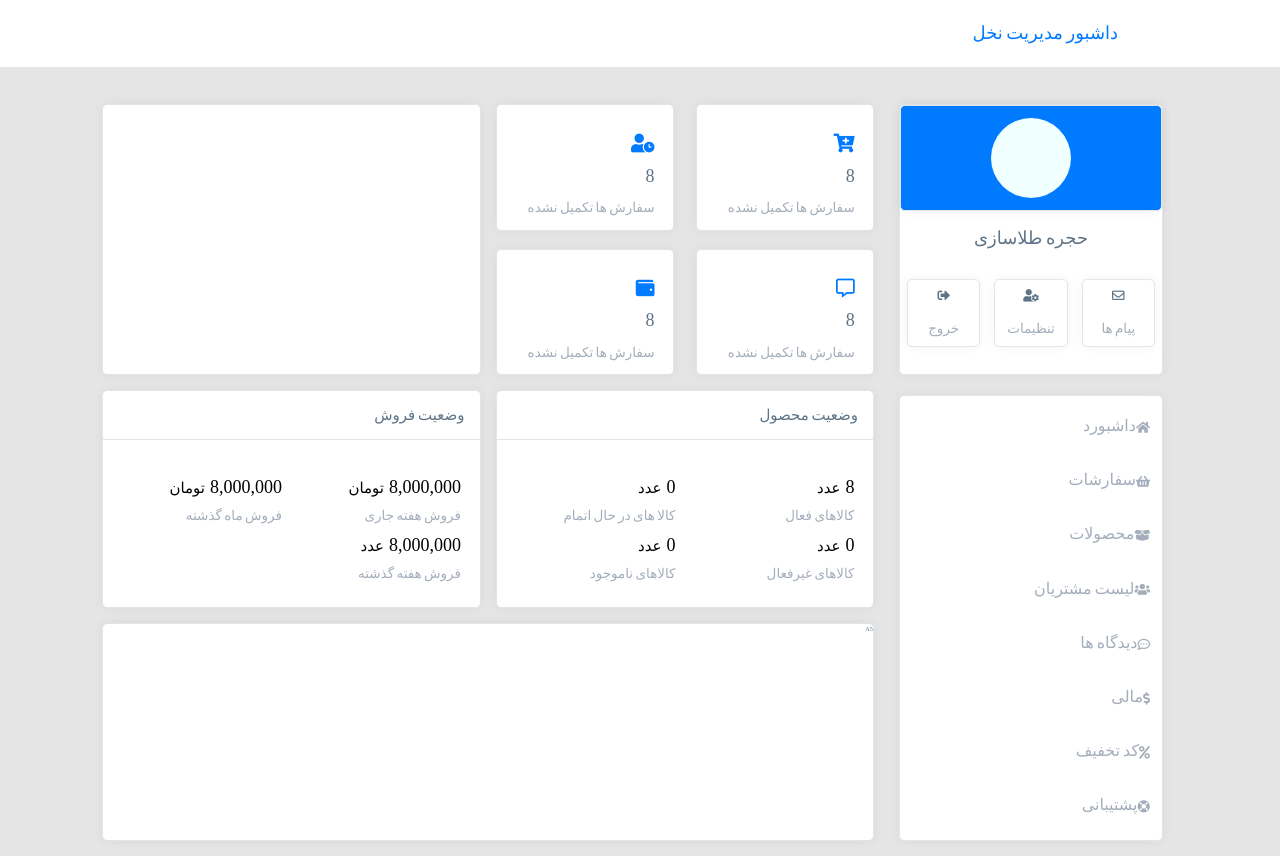
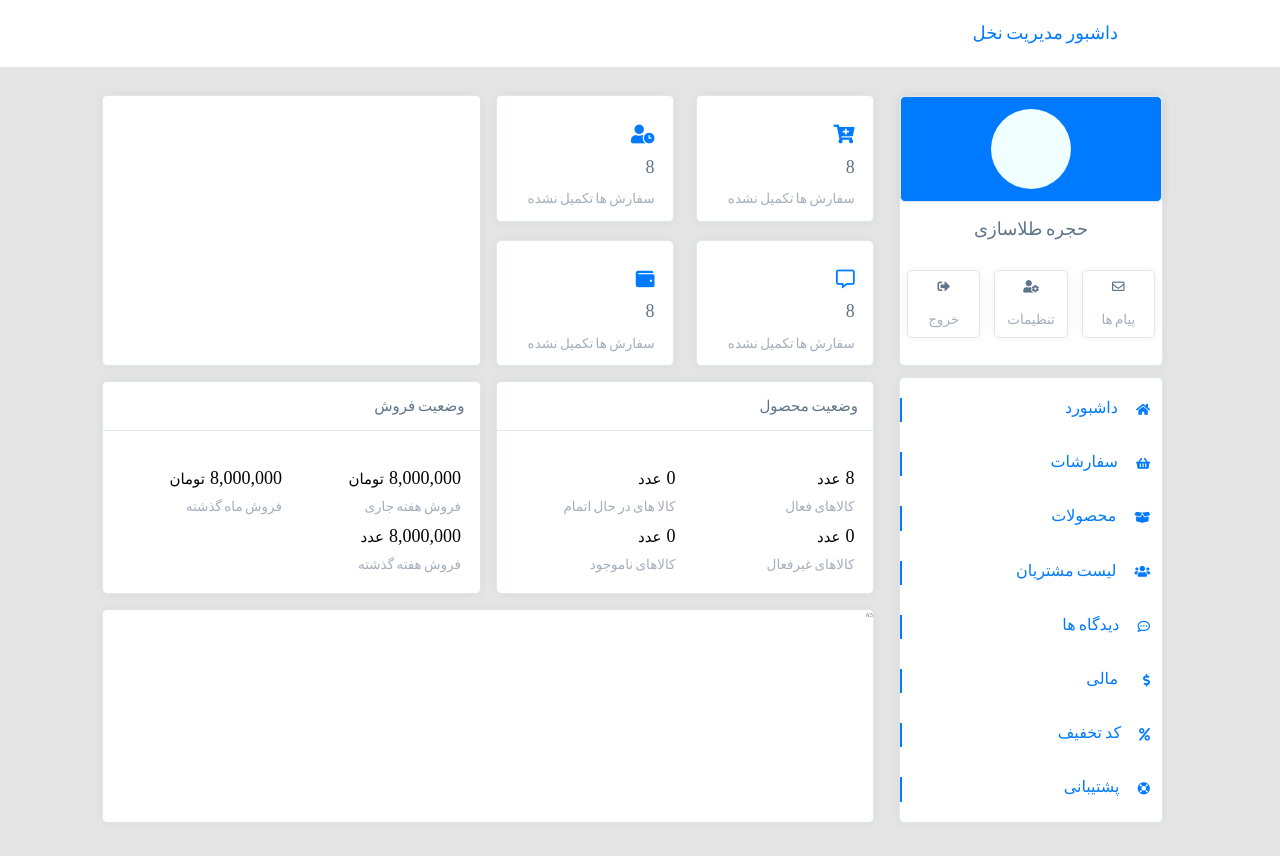
Before and after one commit to SeyedHassan-mahdavi/nakhll_client, a Next.js app: page / in a window 1280 px wide. Built offline with nearby package versions, Linux system fonts and the light colour scheme.

Commit message:
productpage--->del margin fix active class

```diff
--- a/component/layout/Layout.jsx
+++ b/component/layout/Layout.jsx
@@ -3,7 +3,7 @@ import Head from "next/head";
 
 import Image from "next/image";
 import Link from "next/link";
-
+import { useRouter } from "next/router";
 import styles from "../../styles/Layout.module.css";
 import MenuMobile from "../MenuMobile/MenuMobile";
 // import person from '../../public/assets/image/person.png'
@@ -16,7 +16,7 @@ import MenuMobile from "../MenuMobile/MenuMobile";
 export default function MyLayout({ children }) {
   const [counter, setCounter] = useState(0);
 
-
+  const router = useRouter();
 
   return (
     <>
@@ -34,6 +34,7 @@ export default function MyLayout({ children }) {
         </Head>
       </div>
 
+      {router.pathname == "/" && (
         <header>
           <div className={styles.hedtop}>
             <span>
@@ -43,7 +44,7 @@ export default function MyLayout({ children }) {
             /> */}
             </span>
 
-          <h1>داشبور مدیریت نخل</h1>
+            <h1> داشبور مدیریت نخل</h1>
           </div>
 
           <div className={styles.hedtop_mobile}>
@@ -56,8 +57,14 @@ export default function MyLayout({ children }) {
             </span>
           </div>
         </header>
-      <div className={styles.wrapper}>
+      )}
+      <div
+        className={`${
+          router.pathname == "/" ? styles.wrapper : styles.wrapperProduct
+        }`}
+      >
         {/* <!-- Right  SideBar--> */}
+        {router.pathname == "/" && (
           <div className={styles.Right}>
             <section className={styles.info_card}>
               <div className={styles.info_card_pic}>
@@ -91,85 +98,83 @@ export default function MyLayout({ children }) {
             </section>
             <section className={styles.menu_card}>
               <Link href="/">
-              <span className={styles.menu_card_item}>
-                <span className="fas fa-home fa-2x "></span>
+                <span className={`${styles.menu_card_item}   ${
+                    router.pathname == "/" ? styles.selectNav : ""
+                  }`}>
+                  <span style={{ marginLeft:"18px"}}  className="fas fa-home fa-2x "></span>
                   <h2>داشبورد</h2>
                 </span>
               </Link>
               <Link
-
                 // activeClassName="selectNav"
-              href="/TakhfifComponent"
+                href="/"
               >
-              <span className={styles.menu_card_item}>
-                <span className={`fas fa-shopping-basket fa-2x`}></span>
+                <span
+                  className={`${styles.menu_card_item}   ${
+                    router.pathname == "/" ? styles.selectNav : ""
+                  }`}
+                >
+                  <span style={{ marginLeft:"18px"}}  className={`fas fa-shopping-basket fa-2x`}></span>
                   <h2>سفارشات</h2>
                 </span>
               </Link>
-            <Link
-
-              activeClassName="selectNav"
-              href="/product"
-            >
-              <span className={styles.menu_card_item}>
-                <span className={`fas fa-box-open fa-2x `}></span>
+              <Link activeClassName="selectNav" href="/fp/product/list">
+                <span className={`${styles.menu_card_item}   ${
+                    router.pathname == "/" ? styles.selectNav : ""
+                  }`}>
+                  <span style={{ marginLeft:"18px"}} className={`fas fa-box-open fa-2x `}></span>
                   <h2>محصولات</h2>
                 </span>
               </Link>
-            <Link
-
-              activeClassName="selectNav"
-              href="/customer"
-            >
-              <span className={styles.menu_card_item}>
-                <span className="fas fa-users fa-2x"></span>
+              <Link activeClassName="selectNav" href="/">
+                <span className={`${styles.menu_card_item}   ${
+                    router.pathname == "/" ? styles.selectNav : ""
+                  }`}>
+                  <span style={{ marginLeft:"18px"}} className="fas fa-users fa-2x"></span>
                   <h2>لیست مشتریان</h2>
                 </span>
               </Link>
-            <Link
-
-              activeClassName="selectNav"
-              href="/Comments"
-            >
-              <span className={styles.menu_card_item}>
-                <span className="far fa-comment-dots fa-2x"></span>
+              <Link activeClassName="selectNav" href="/">
+                <span className={`${styles.menu_card_item}   ${
+                    router.pathname == "/" ? styles.selectNav : ""
+                  }`}>
+                  <span style={{ marginLeft:"18px"}}  className="far fa-comment-dots fa-2x"></span>
                   <h2>دیدگاه ها</h2>
                 </span>
               </Link>
-            <Link
-
-              activeClassName="selectNav"
-              href="/financial"
-            >
-              <span className={styles.menu_card_item}>
-                <span className="fas fa-dollar-sign fa-2x"></span>
+              <Link activeClassName="selectNav" href="/">
+                <span className={`${styles.menu_card_item}   ${
+                    router.pathname == "/" ? styles.selectNav : ""
+                  }`}>
+                  <span style={{ marginLeft:"25px"}}  className="fas fa-dollar-sign fa-2x"></span>
                   <h2>مالی</h2>
                 </span>
               </Link>
-            <Link
-
-              activeClassName="selectNav"
-              href="/off"
-            >
-              <span  className={styles.menu_card_item}>
-                <span className="fas fa-percent fa-2x"></span>
+              <Link activeClassName="selectNav" href="/">
+                <span className={`${styles.menu_card_item}   ${
+                    router.pathname == "/" ? styles.selectNav : ""
+                  }`}>
+                  <span style={{ marginLeft:"18px"}}  className="fas fa-percent fa-2x"></span>
                   <h2>کد تخفیف</h2>
                 </span>
               </Link>
-            <Link
-
-              activeClassName="selectNav"
-              href="/support"
-            >
-              <span className={styles.menu_card_item}>
-                <span className="fas fa-life-ring fa-2x"></span>
+              <Link activeClassName="selectNav" href="/">
+                <span className={`${styles.menu_card_item}   ${
+                    router.pathname == "/" ? styles.selectNav : ""
+                  }`}>
+                  <span style={{ marginLeft:"18px"}}  className="fas fa-life-ring fa-2x"></span>
                   <h2>پشتیبانی</h2>
                 </span>
               </Link>
             </section>
           </div>
+        )}
         {/* <!-- Left --> */}
-        <div className={styles.left}>
+        <div
+          className={`${
+            router.pathname == "/" ? styles.left : styles.leftProduct
+          }`}
+        >
           {children}
 
           {/* <Switch>
@@ -180,8 +185,7 @@ export default function MyLayout({ children }) {
             <Route path="/support" component={Customer}></Route>
           </Switch> */}
         </div>
-          < MenuMobile/>
-
+        <MenuMobile />
       </div>
     </>
   );
--- a/pages/fp/product/list/index.jsx
+++ b/pages/fp/product/list/index.jsx
@@ -1,7 +1,8 @@
 // next libraries
 import Head from "next/head";
 import Link from 'next/link';
-import Image from 'next/image'
+import Image from 'next/image';
+
 // components
 import useViewport from '../../../../component/viewPort';
 import MobileHeader from '../../../../component/mobileHeader';
@@ -99,6 +100,7 @@ const Card = () => {
         <>
             {width < breakpoint &&
                 <div className={styles.wrapper}>
+
                     <Head>
                         <title>My page title</title>
                         <link
--- a/styles/Layout.module.css
+++ b/styles/Layout.module.css
@@ -92,7 +92,15 @@
 .wrapper {
   display: -ms-grid;
   display: grid;
-  margin-top: 2.2rem;
+  margin-top: 1.3rem;
+  gap: 10px;
+  -ms-grid-columns: 294px 1fr;
+  grid-template-columns: 294px 1fr;
+}
+.wrapperProduct{
+  display: -ms-grid;
+  display: grid;
+  margin-top: 0;
   gap: 10px;
   -ms-grid-columns: 294px 1fr;
   grid-template-columns: 294px 1fr;
@@ -112,12 +120,27 @@
     grid-template-areas: "mobile-top" "mobile-bottom";
   }
 }
+/* for ProductPage */
+@media (min-width: 1101px) {
+  .wrapperProduct {
+    margin-right: 10.2rem;
+    margin-left: 10.2rem;
+  }
+}
+
+@media (max-width: 1100px) {
+  .wrapperProduct {
+    -ms-grid-columns: 1fr;
+    grid-template-columns: 1fr;
+    grid-template-areas: "mobile-top" "mobile-bottom";
+  }
+}
 
 .Right {
   grid-template-rows: 271px 1fr;
   display: -ms-grid;
   display: grid;
-  gap: 20px;
+  gap: 11px;
   margin: 15px;
 }
 
@@ -296,6 +319,18 @@
   column-gap: 15px;
   margin: 15px 0 15px;
 }
+.leftProduct{
+  display: -ms-grid;
+  display: grid;
+  -ms-grid-columns: (minmax(0, 1fr)) [2];
+  grid-template-columns: repeat(2, minmax(0, 1fr));
+  -ms-grid-rows: 271px 50fr 50fr;
+  grid-template-rows: 271px 50fr 50fr;
+  row-gap: 15px;
+  -webkit-column-gap: 15px;
+  column-gap: 15px;
+  margin: 0;
+}
 
 @media (max-width: 1100px) {
   .left {
@@ -310,6 +345,22 @@
     grid-template-columns: minmax(0px, 1fr);
   }
 }
+
+@media (max-width: 1100px) {
+  .leftProduct {
+    grid-area: "mobile-bottom";
+    margin: 0;
+  }
+}
+
+@media (max-width: 768px) {
+  .leftProduct {
+    -ms-grid-columns: minmax(0px, 1fr);
+    grid-template-columns: minmax(0px, 1fr);
+  }
+}
+
+
 
 .left_one {
   display: -ms-grid;
@@ -420,3 +471,9 @@
 /* i {
     color: #ced5d8;
   } */
+
+
+  .selectNav {
+    color: #007aff;
+    border-left: 2px solid #007aff;
+  }
```
Lines whose indentation alone changed are shown as unchanged.
